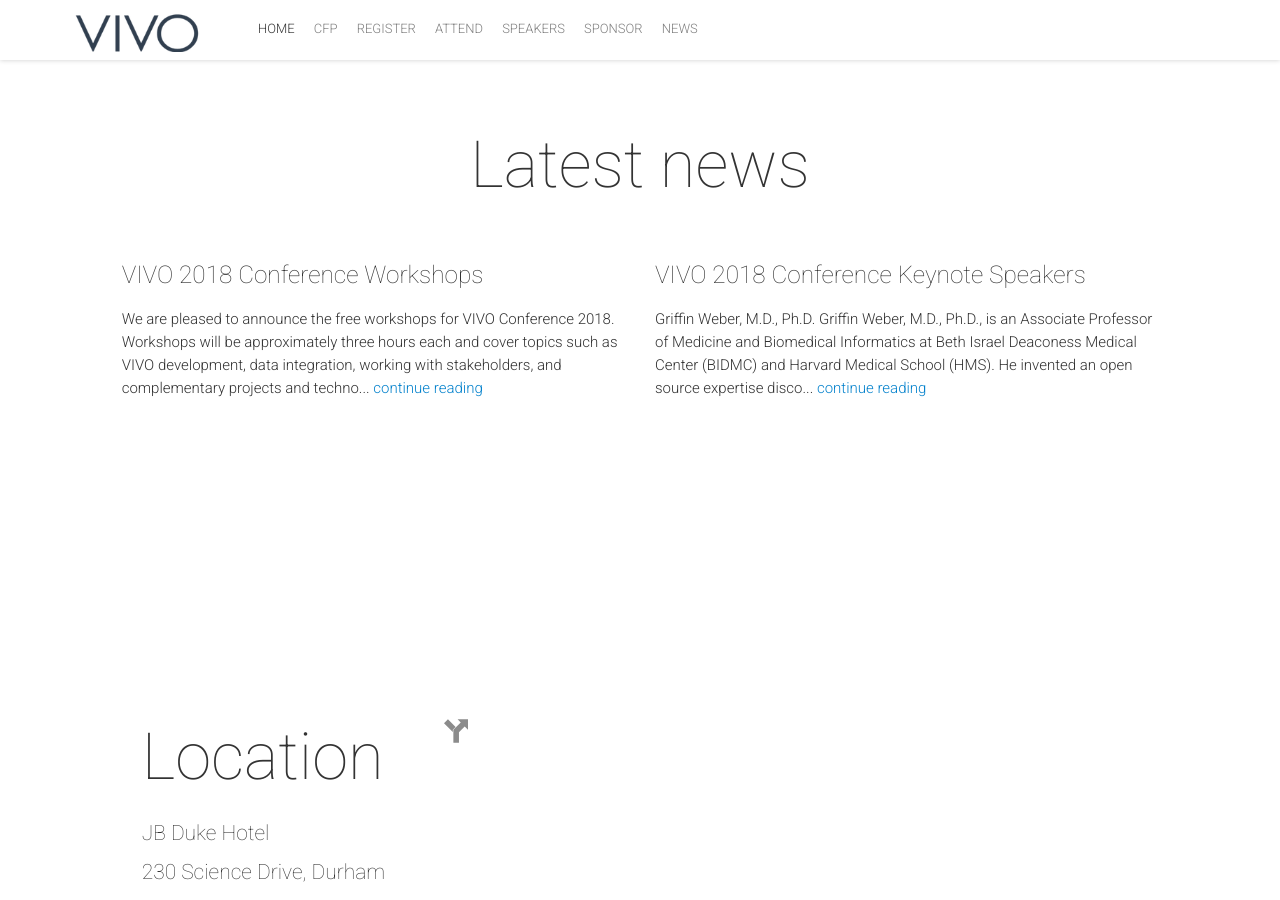
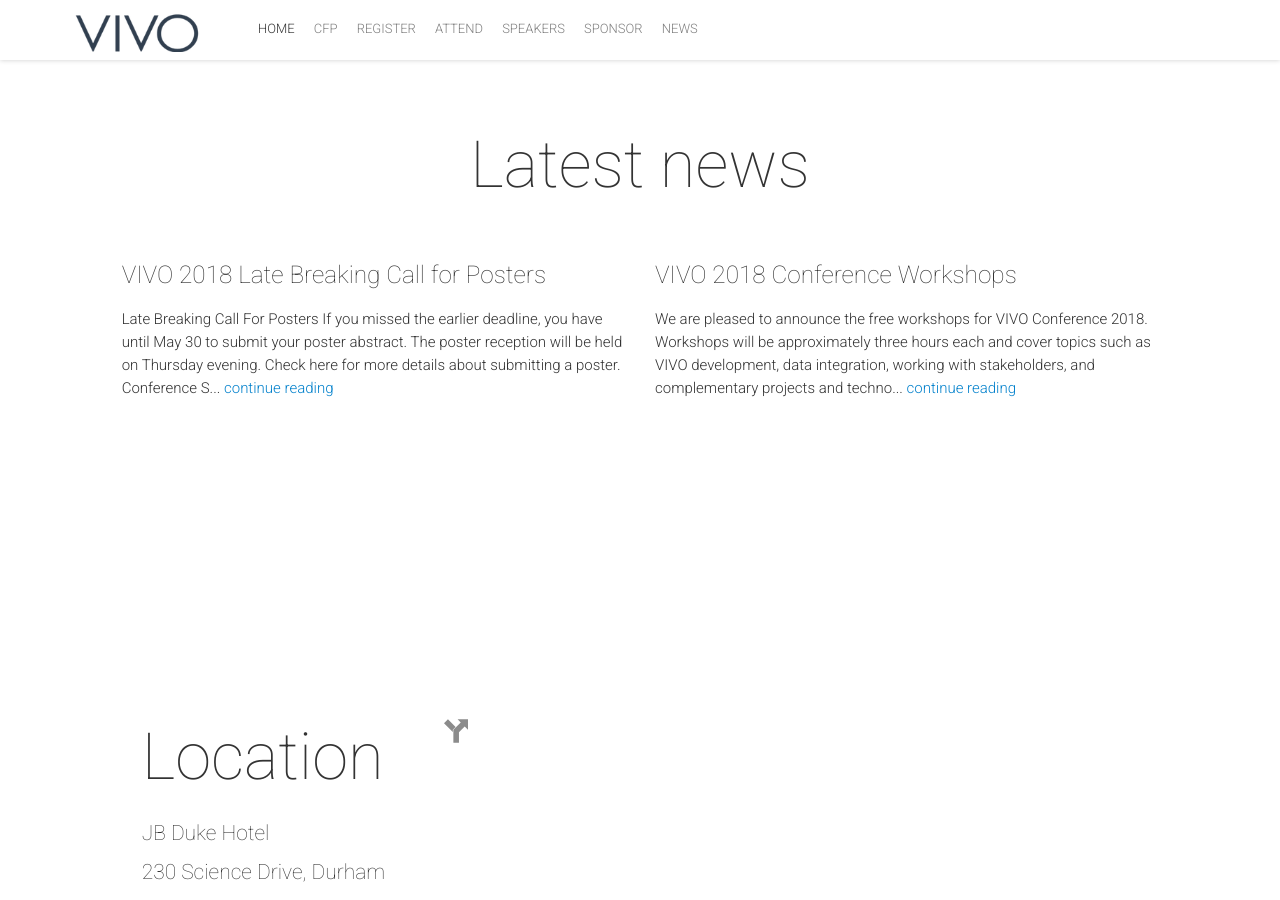
Before and after one commit to vivoconference/vivo2020, a Jekyll site: the page built from index.html, in a window 1280 px wide and 900 px high, scrolled down 1430 px. Built offline with Jekyll 4.4.1, drawn with Linux system fonts in a browser that asks for light colours; nearby versions of some CDN libraries; comment, search, counter and statistics services are not loaded.

Commit message:
Add late breaking call links and page

```diff
--- a/_config.yml
+++ b/_config.yml
@@ -46,7 +46,7 @@ c4sponsorsUrl: "news/sponsorship"
 # Navigation
 navigationLinks:
  - {permalink: "/", text: "Home"}
- - {permalink: "/news/callforproposals", text: "CFP"}
+ - {permalink: "/news/late-breaking", text: "CFP"}
  - {permalink: "https://www.eventbrite.com/e/vivo-2018-conference-registration-42276312589", text: "Register"}
  - {permalink: "/attend/", text: "Attend"}
 # - {permalink: "/schedule/", text: "Program"}
@@ -64,7 +64,7 @@ eventDate: "June 6th-8th &sdot; JB Duke Hotel, Durham, NC"
 typeoutTextValues: '"", "9th Annual ", "International "'
 typeoutFallback: "9th Annual International"
 heroButtons:
- - {link: "/news/callforproposals", text: "Late Breaking Call for Posters"}
+ - {link: "/news/late-breaking", text: "Late Breaking Call for Posters"}
 # - {permalink: "/#tickets", text: "Buy tickets"}
 
 # About Block
--- /dev/null
+++ b/news/_posts/2018-04-23-late-breaking.md
@@ -0,0 +1,16 @@
+---
+layout: post
+title:  "VIVO 2018 Late Breaking Call for Posters"
+date:   2018-04-23 08:00:00
+isStaticPost: false
+---
+
+#### Late Breaking Call For Posters
+
+If you missed the earlier deadline, you have until May 30 to [submit your poster abstract](https://easychair.org/cfp/VIVO2018).  The poster reception will be held on Thursday evening.
+
+Check [here](https://easychair.org/cfp/VIVO2018) for more details about submitting a poster.
+
+#### Conference Schedule
+
+The conference begins with workshops at 8:30 am on Wednesday, June 6.  The last session will end on Friday, June 8 at 1pm. The full program will be announced soon.
```
